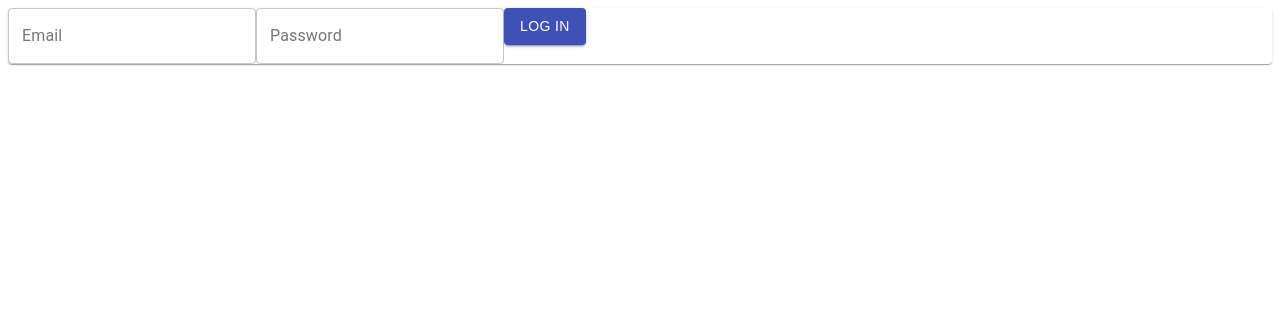
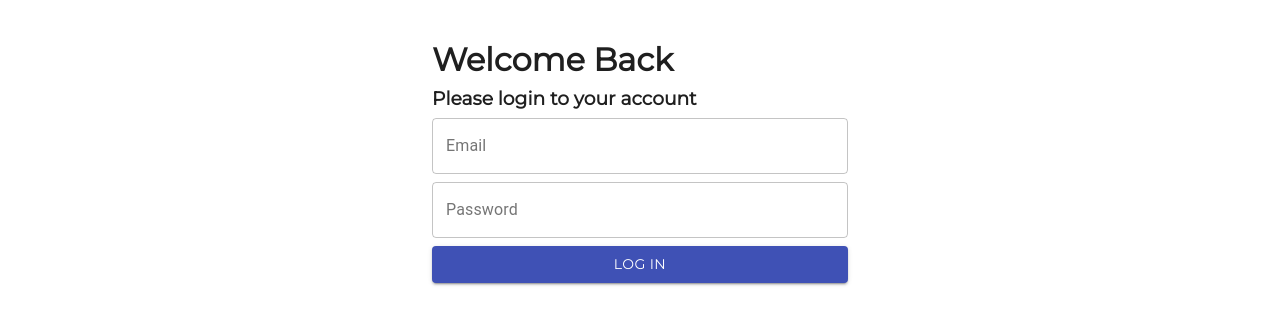
Before and after one commit to 1909-FLEX-GRACE-SHOPPER/TEAM-A, a React app: page /#/login in a window 1280 px wide. Built offline with nearby package versions, Linux system fonts and the light colour scheme; no server answers.

Commit message:
added styling and UI updates for login page

```diff
--- a/app/components/common/root.js
+++ b/app/components/common/root.js
@@ -8,8 +8,10 @@ import { testAuthPage, LoginPage, SingleProduct, Cart, Home, Checkout } from '..
 class Root extends React.Component {
 
   componentDidMount() {
-    this.props.fetchProducts()
-    this.props.createGuestAndCart()
+    this.props.fetchProducts();
+    if (!this.props.user) {
+      this.props.createGuestAndCart();
+    }
   }
 
   render() {
--- a/app/components/index.js
+++ b/app/components/index.js
@@ -5,6 +5,8 @@ import SingleProduct from './SingleProduct';
 import Home from './Home';
 import Cart from './Cart';
 import Checkout from './checkout/Checkout';
+import ErrorBar from './login/ErrorBar';
+import useStyles from './styles/useStyles';
 
 export {
   Root,
@@ -14,4 +16,6 @@ export {
   Home,
   Cart,
   Checkout,
+  ErrorBar,
+  useStyles
 }
--- /dev/null
+++ b/app/components/login/ErrorBar.js
@@ -0,0 +1,18 @@
+import React, { useEffect, useState } from 'react';
+import { useStyles } from '../index';
+
+function ErrorBar(props) {
+    const classes = useStyles();
+    return (
+        <div className={[classes.root, classes.error, classes.formElem].join(' ')}>
+            <h3 className={classes.header}>
+                {props.title}
+            </h3>
+            <p className={classes.p}>
+                {props.message}
+            </p>
+        </div>
+    )
+};
+
+export default ErrorBar;
--- a/app/components/login/LoginPage.js
+++ b/app/components/login/LoginPage.js
@@ -1,9 +1,11 @@
 import React, { useEffect, useState } from 'react';
 import { useSelector, useDispatch } from 'react-redux';
 import { loginUser } from '../../redux/user';
+import { ErrorBar } from '../index';
 import Paper from '@material-ui/core/Paper';
 import TextField from '@material-ui/core/TextField';
 import Button from '@material-ui/core/Button';
+import { useStyles } from '../index';
 
 function LoginPage(props) {
   const [loginError, setError] = useState(false);
@@ -12,6 +14,9 @@ function LoginPage(props) {
   const [email, setEmail] = useState('');
   const [password, setPassword] = useState('');
   const dispatch = useDispatch();
+
+  const classes = useStyles();
+
   const handleChange = (event) => {
     switch (event.target.id) {
       case "password":
@@ -24,6 +29,7 @@ function LoginPage(props) {
         break;
     }
   };
+
   const handleSubmit = () => {
     setInit(false);
     setError(false);
@@ -39,30 +45,33 @@ function LoginPage(props) {
     if (!initLoad && !user.isRegistered) {
       setError(true);
     }
-
+    if (email || password) {
+        setError(false);
+    }
   });
 
   return (
-    <div id="loginContainer">
-      <Paper>
-        {loginError &&
-          <div>
-            Error Logging In
-                    </div>
-        }
+    <div id="loginContainer" className={[classes.root, classes.centerHero].join(' ')}>
+
         {
           user.isRegistered &&
           <div>
             LoggedIn!
                     </div>
         }
-        <form>
+        <form className={classes.root}>
+        <h1 className={classes.header}>Welcome Back</h1>
+        <h3 className={classes.header}>Please login to your account</h3>
+        {loginError &&
+          <ErrorBar title={"Login failed"} message={"Incorrect email or password"}/>
+        }
           <TextField
             id="email"
             label="Email"
             variant="outlined"
             value={email}
             onChange={handleChange}
+            className={classes.formElem}
           />
           <TextField
             id="password"
@@ -71,10 +80,10 @@ function LoginPage(props) {
             type="password"
             value={password}
             onChange={handleChange}
+            className={classes.formElem}
           />
-          <Button variant="contained" color="primary" onClick={handleSubmit}>Log In</Button>
+          <Button className={classes.formElem} variant="contained" color="primary" onClick={handleSubmit}>Log In</Button>
         </form>
-      </Paper>
     </div>
   )
 
--- /dev/null
+++ b/app/components/styles/useStyles.js
@@ -0,0 +1,33 @@
+import { makeStyles } from '@material-ui/core/styles';
+
+const useStyles = makeStyles({
+    root: {
+      display: 'flex',
+      flexDirection: 'column',
+      justifyContent: 'flex-start',
+      borderRadius: 2,
+      alignContent: 'stretch',
+      padding: '1rem 1rem',
+      color: '#1F1F1F',
+    },
+    form: {
+        margin: '1rem',
+    },
+    formElem: {
+        marginBottom: '0.5rem',
+    },
+    error: {
+        backgroundColor: '#FF9473',
+    },
+    header: {
+        margin: '0 0 0.5rem 0',
+    },
+    p: {
+        margin: '0 0 0.5rem 0'
+    },
+    centerHero: {
+        width: '480px',
+    }
+});
+
+export default useStyles;
--- a/db/models/user.js
+++ b/db/models/user.js
@@ -51,7 +51,7 @@ const User = connection.define('user', {
   isRegistered: {
     type: Sequelize.BOOLEAN,
     allowNull: false,
-  }
+  },
 })
 
 module.exports = User;
--- a/package.json
+++ b/package.json
@@ -23,6 +23,7 @@
   "homepage": "https://github.com/1909-FLEX-GRACE-SHOPPER/TEAM-A#readme",
   "dependencies": {
     "@material-ui/core": "^4.9.0",
+    "@material-ui/styles": "^4.9.0",
     "axios": "^0.19.1",
     "babel": "^6.23.0",
     "babel-cli": "^6.26.0",
--- a/public/index.html
+++ b/public/index.html
@@ -3,6 +3,7 @@
   <head>
     <title>Grace Shopper</title>
     <link rel="stylesheet" href="/style.css" />
+    <link href="https://fonts.googleapis.com/css?family=Montserrat&display=swap" rel="stylesheet">
     <script async defer src="/bundle.js"></script>
   </head>
   <body>
--- a/public/style.css
+++ b/public/style.css
@@ -1,4 +1,11 @@
 * {
   box-sizing: border-box;
-  font-family: arial, sans-serif;
+  font-family: 'Montserrat', sans-serif;
 }
+
+#main {
+    margin: 0;
+    display: flex;
+    flex-direction: column;
+    align-items: center;
+}
```
